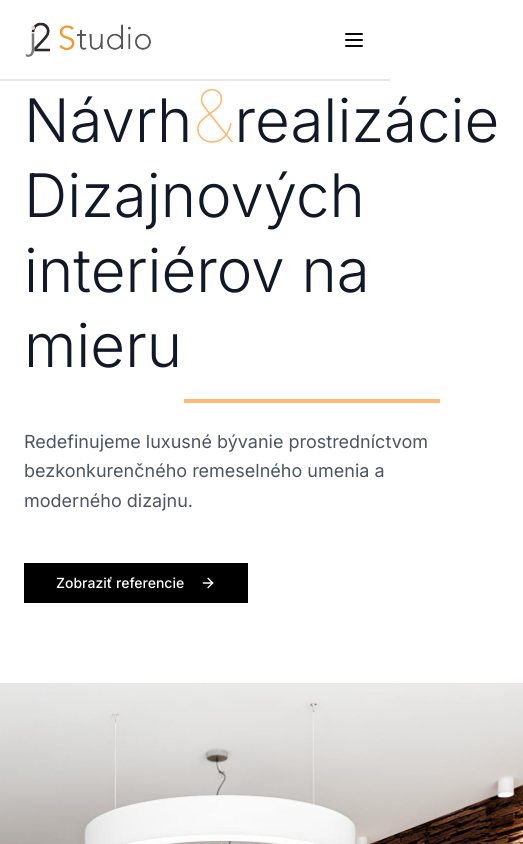
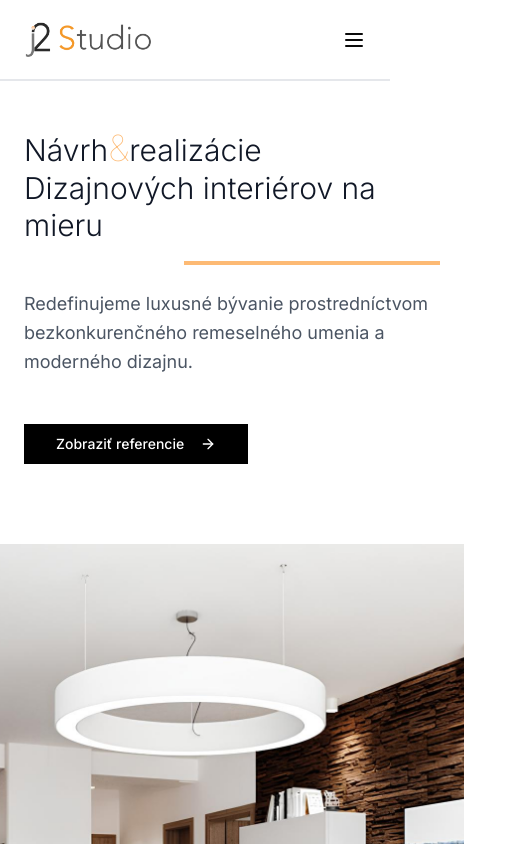
Before and after one commit to MarianMichalovic/j2studio, a Next.js app: page / in a window 390 px wide. Shown: the top 844 px of the page, 523 px wide, since content can reach past the window. Built offline with nearby package versions, Linux system fonts and the light colour scheme.

Commit message:
navbar text oprava

```diff
--- a/components/sections/hero.tsx
+++ b/components/sections/hero.tsx
@@ -23,10 +23,10 @@ export default function Hero() {
     <section ref={heroRef}>
       <div className="grid lg:grid-cols-2 min-h-screen">
         <div
-          className={`px-6 lg:px-12 flex flex-col justify-center transition-all duration-1000 ${heroInView ? "opacity-100 translate-y-0" : "opacity-0 translate-y-8"}`}
+          className={`px-6 lg:px-12 pt-12 lg:mt-20 flex flex-col justify-center transition-all duration-1000 ${heroInView ? "opacity-100 translate-y-0" : "opacity-0 translate-y-8"}`}
         >
-          <h1 className="text-6xl lg:text-7xl font-light text-gray-900 mb-4 leading-tight">
-            Návrh<span className="font-thin text-7xl lg:text-8xl text-orange-300">&</span>realizácie
+          <h1 className="text-3xl lg:text-7xl font-light text-gray-900 mb-4 leading-tight">
+            Návrh<span className="font-thin text-4xl lg:text-8xl text-orange-300">&</span>realizácie
             <br />
             Dizajnových interiérov na mieru
           </h1>
```
